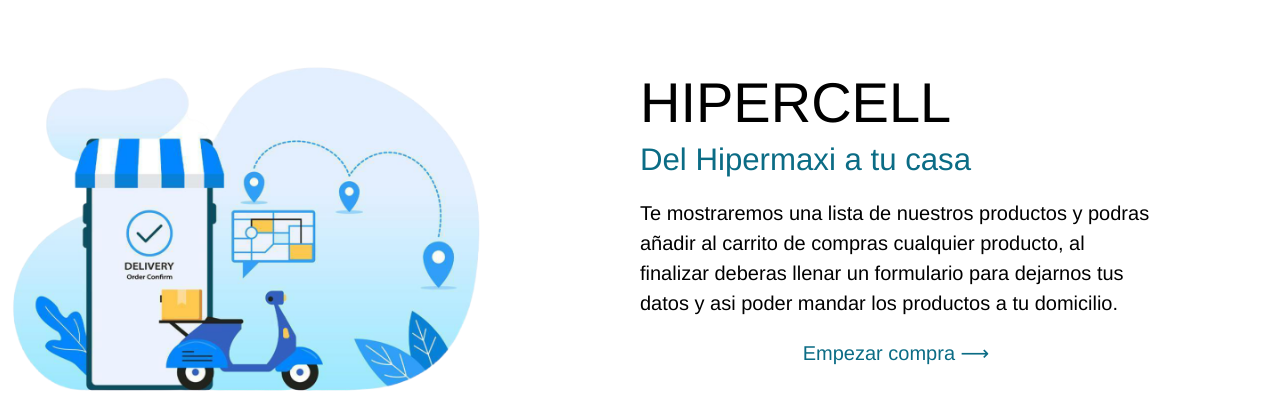
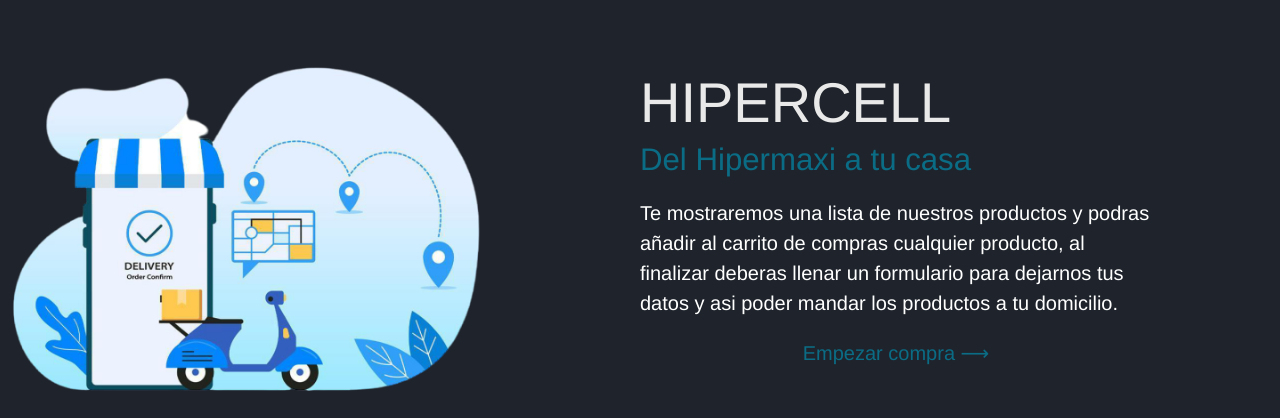
Before and after one commit to sau-manich/Supermercado, a plain HTML site: page index.html in a window 1280 px wide. Both pictures are taken after a click on the button "View details". Shown: the part 171-589 px from the top of the page. Drawn offline with Linux system fonts and the light colour scheme; files whose address does not match are found by name.

Commit message:
Segundo commit

```diff
--- a/css/component.css
+++ b/css/component.css
@@ -230,7 +230,7 @@
 	overflow-y: scroll;
 	width: 100%;
 	height: 100vh;
-	background: #FFFFFF;
+	background: #1f242c;
 	-webkit-overflow-scrolling: touch;
 }
 
@@ -269,7 +269,7 @@
 .content h2 {
 	font-size: 3.5em;
 	font-weight: normal;
-	color: black;
+	color: #e9e9e9;
 	margin: 0;
 }
 
@@ -283,7 +283,7 @@
 .content p {
 	font-size: 1.25em;
 	line-height: 1.5;
-	color: black;
+	color: e9e9e9;
 }
 
 .content__item-img {
--- a/css/demo.css
+++ b/css/demo.css
@@ -50,8 +50,8 @@
 /* Main styles */
 body {
 	font-family: "Avenir", 'Helvetica Neue', 'Lato', 'Segoe UI', Helvetica, Arial, sans-serif;
-	color: #202020;
-	background: #fff;
+	color: #e2e2e2;
+	background: #1f242c;
 	-webkit-font-smoothing: antialiased;
 	-moz-osx-font-smoothing: grayscale;
 }
```
